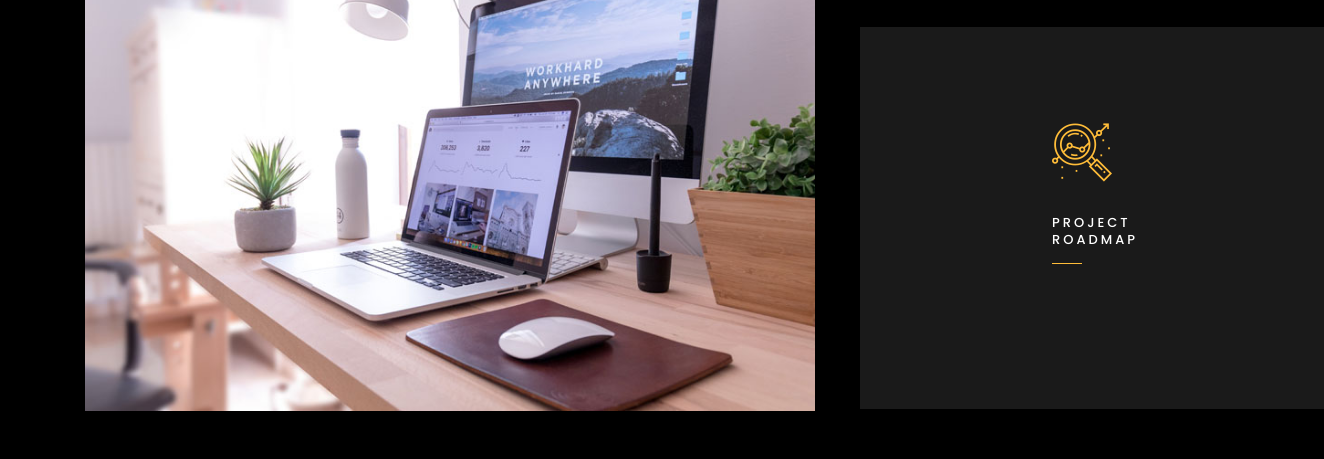
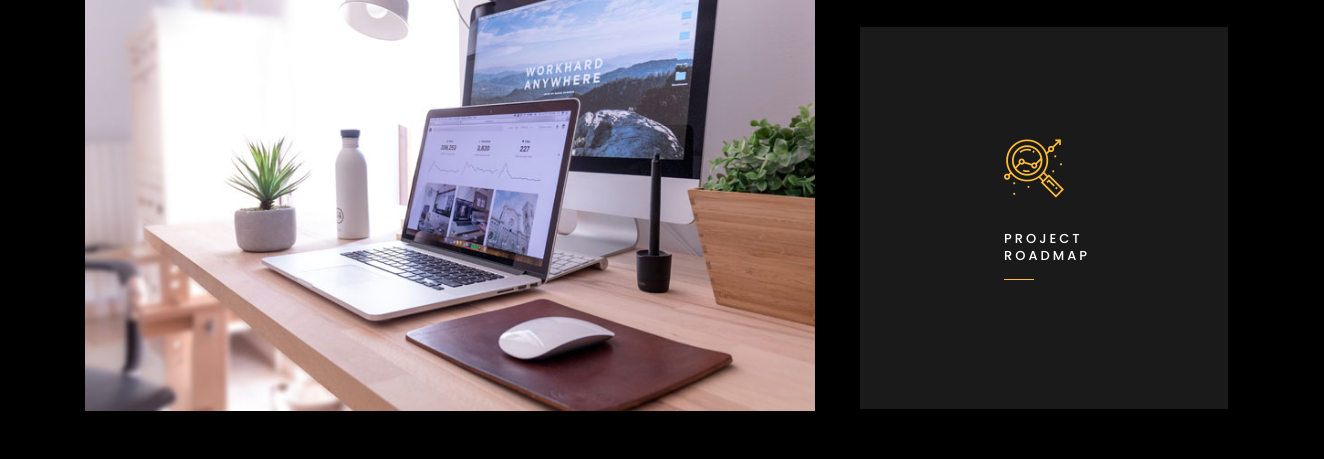
Before and after one commit to OMARROCHDANI/Portfolio, a plain HTML site: page ProfessionPulse.html in a window 1280 px wide. Shown: the part 1119-1578 px from the top of the page, 1324 px wide, since content can reach past the window. Drawn offline with Linux system fonts and the light colour scheme; files whose address does not match are found by name.

Commit message:
adjust some padding

```diff
--- a/ProfessionPulse.html
+++ b/ProfessionPulse.html
@@ -29,10 +29,10 @@
     <link rel="stylesheet" href="css/style.css" />
     <style>
       a.services-1 {
-        padding-right: 17em;
-        padding-left: 12em;
-        padding-bottom: 7em;
-        padding-top: 6em;
+        padding-right: 14em;
+        padding-left: 9em;
+        padding-bottom: 6em;
+        padding-top: 7em;
       }
     </style>
   </head>
```
